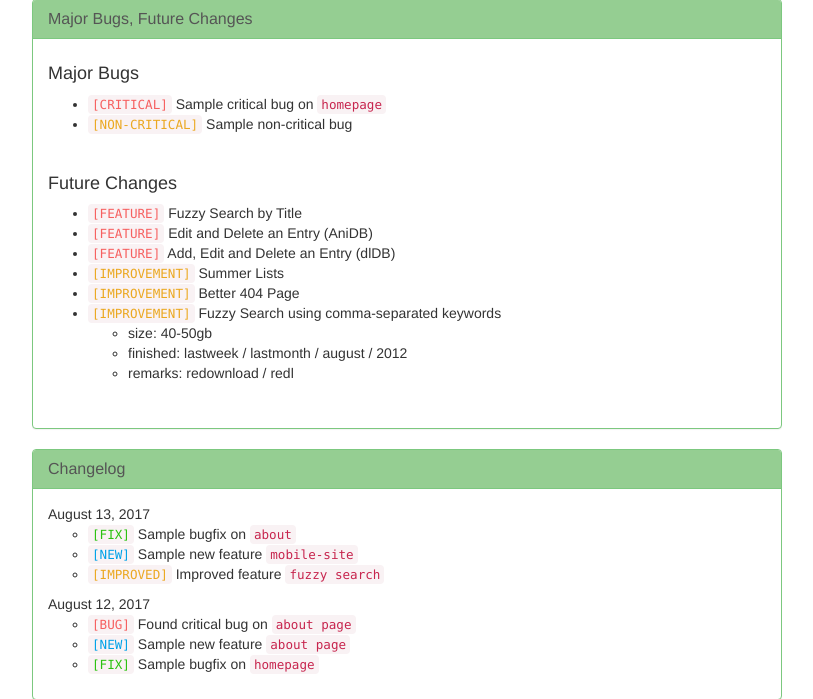
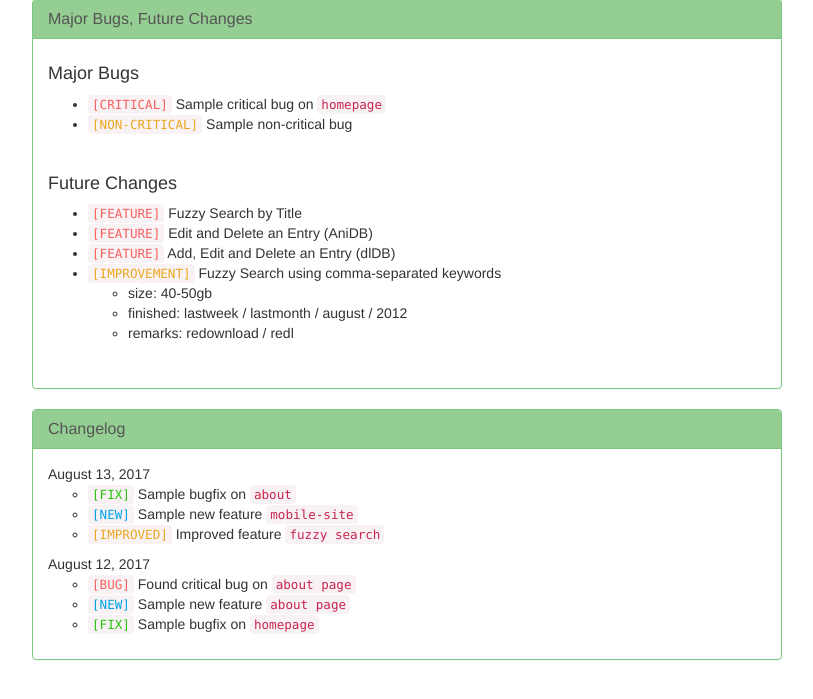
Before and after one commit to RinMinase/anidb-php, a CodeIgniter app: page /anidb/index.php/generalpagescontroller/about in a window 1280 px wide. Shown: the part 1199-1898 px from the top of the page, without its empty margins (428-1241 px from the left). After the commit the page ends 1859 px from the top, so only its background shows below. Run offline with CodeIgniter, Linux system fonts and the light colour scheme; data that the repository does not hold is empty.

Commit message:
ABOUT: updated changes list for finished items

```diff
--- a/application/views/general/about.php
+++ b/application/views/general/about.php
@@ -400,8 +400,6 @@
 								<li><code class="red">[FEATURE]</code> Fuzzy Search by Title</li>
 								<li><code class="red">[FEATURE]</code> Edit and Delete an Entry (AniDB)</li>
 								<li><code class="red">[FEATURE]</code> Add, Edit and Delete an Entry (dlDB)</li>
-								<li><code class="orange">[IMPROVEMENT]</code> Summer Lists</li>
-								<li><code class="orange">[IMPROVEMENT]</code> Better 404 Page</li>
 								<li><code class="orange">[IMPROVEMENT]</code> Fuzzy Search using comma-separated keywords</li>
 									<ul>
 										<li>size: 40-50gb</li>
```
